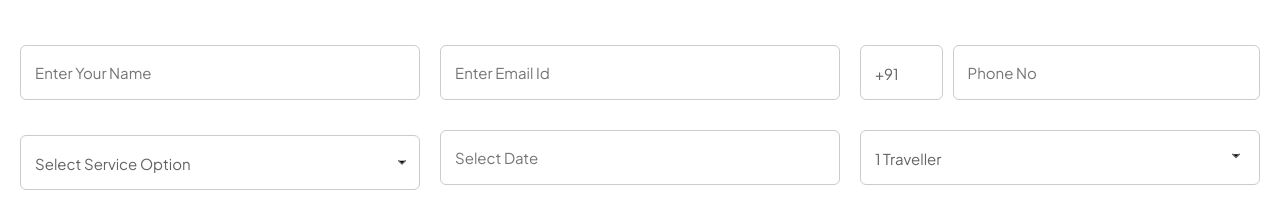
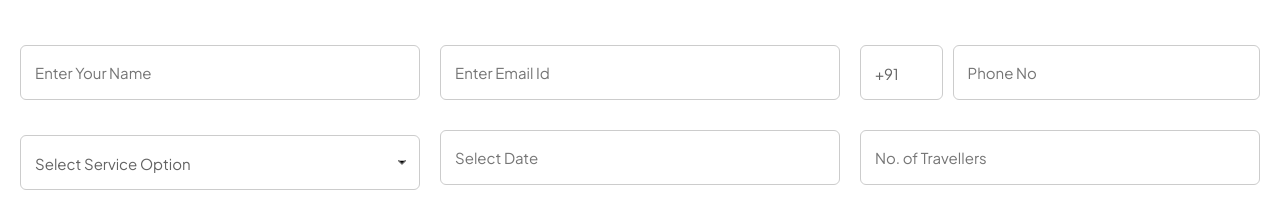
Before and after one commit to naveenbishwas/cozycabs, a Next.js app: page / in a window 1280 px wide. Shown: the part 1905-2128 px from the top of the page. Built offline with nearby package versions, Linux system fonts and the light colour scheme.

Commit message:
no of travellers

```diff
--- a/src/app/Components/CityForm/page.js
+++ b/src/app/Components/CityForm/page.js
@@ -364,28 +364,22 @@ const CityForm = () => {
                   required
                 />
               </div> */}
-              <div className="form-row travellers-select">
-                <select
+              <div className="form-row travellers-number">
+                <input
+                  type="number"
                   name="travellers"
+                  placeholder="No. of Travellers"
                   value={formData.travellers}
+                  min={1}
+                  max={10}
                   onChange={(e) =>
                     setFormData({
                       ...formData,
-                      travellers: Number(e.target.value),
+                      travellers: Math.max(1, Number(e.target.value || 1)),
                     })
                   }
                   required
-                >
-                  {Array.from({ length: 10 }, (_, i) => i + 1).map((num) => (
-                    <option key={num} value={num}>
-                      {num} Traveller{num > 1 ? "s" : ""}
-                    </option>
-                  ))}
-                </select>
-
-                <span className="dropdown-icon">
-                  <DropdownIcon />
-                </span>
+                />
               </div>
             </div>
 
```
